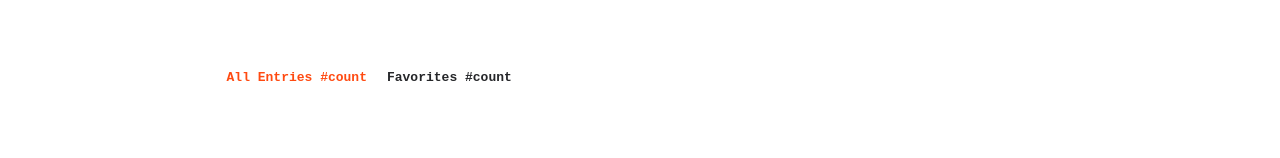
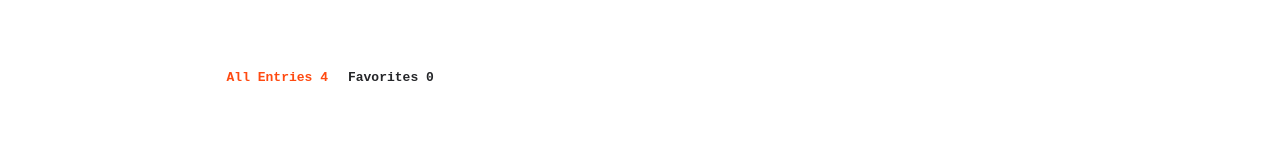
Before and after one commit to florianblaschke/journal-app-react, a React (Vite) app: page / in a window 1280 px wide. Shown: the part 420-578 px from the top of the page. Built offline with nearby package versions, Linux system fonts and the light colour scheme.

Commit message:
finished

```diff
--- a/src/App.jsx
+++ b/src/App.jsx
@@ -37,6 +37,10 @@ const initialEntries = [
 
 function App() {
   const [entries, setEntries] = useState(initialEntries);
+  const [filter, setFilter] = useState("all");
+  const favoriteEntries = entries.filter((entry) =>
+    entry.isFavorite ? true : false
+  );
 
   function handleAddEntry(newEntry) {
     const date = new Date().toLocaleDateString("en-us", {
@@ -53,13 +57,26 @@ function App() {
     );
   }
 
+  function displayAllEntries() {
+    setFilter("all");
+  }
+
+  function displayFavoriteEntries() {
+    setFilter("favorite");
+  }
+
   return (
     <>
       <Header />
       <Main
-        entries={entries}
+        allCount={entries.length}
+        favoriteCount={favoriteEntries.length}
+        showAllEntries={displayAllEntries}
+        showFavoriteEntries={displayFavoriteEntries}
+        entries={filter === "all" ? entries : favoriteEntries}
         onAddEntry={handleAddEntry}
         onToggleFavorite={handleToggleFavorite}
+        filter={filter}
       />
       <Footer />
     </>
--- a/src/components/Main/Mainelement.jsx
+++ b/src/components/Main/Mainelement.jsx
@@ -4,11 +4,26 @@ import { Tabs } from "../Tabs/Tabs.jsx";
 import { Entries } from "../Entries/Entries.jsx";
 import { Fragment } from "react";
 
-export function Main({ entries, onAddEntry, onToggleFavorite }) {
+export function Main({
+  entries,
+  onAddEntry,
+  onToggleFavorite,
+  showAllEntries,
+  showFavoriteEntries,
+  allCount,
+  favoriteCount,
+  filter,
+}) {
   return (
     <main>
       <Input onAddEntry={onAddEntry} />
-      <Tabs />
+      <Tabs
+        filter={filter}
+        showAllEntries={showAllEntries}
+        showFavoriteEntries={showFavoriteEntries}
+        allCount={allCount}
+        favoriteCount={favoriteCount}
+      />
       {entries.map((entry) => (
         <Fragment key={entry.id}>
           <Entries
--- a/src/components/Tabs/Tabs.jsx
+++ b/src/components/Tabs/Tabs.jsx
@@ -1,11 +1,31 @@
 import "./tabs.css";
 
-export function Tabs() {
+export function Tabs({
+  showAllEntries,
+  showFavoriteEntries,
+  allCount,
+  favoriteCount,
+  filter,
+}) {
   return (
     <>
       <div>
-        <p className="entries__count">All Entries #count</p>
-        <p className="favorites__count">Favorites #count</p>
+        <p
+          onClick={showAllEntries}
+          className={`${
+            filter === "all" ? "entries entries__count" : "entries__count"
+          }`}
+        >
+          All Entries {allCount}
+        </p>
+        <p
+          onClick={showFavoriteEntries}
+          className={`${
+            filter === "favorite" ? "entries entries__count" : "entries__count"
+          }`}
+        >
+          Favorites {favoriteCount}
+        </p>
       </div>
     </>
   );
--- a/src/components/Tabs/tabs.css
+++ b/src/components/Tabs/tabs.css
@@ -8,10 +8,9 @@ div {
 .entries__count {
   margin: 0px 20px 60px 0px;
   font-weight: bolder;
+  cursor: pointer;
+}
+
+.entries {
   color: var(--color-nemo);
 }
-
-.favorites__count {
-  margin: 0px 20px 60px 0px;
-  font-weight: bolder;
-}
```
